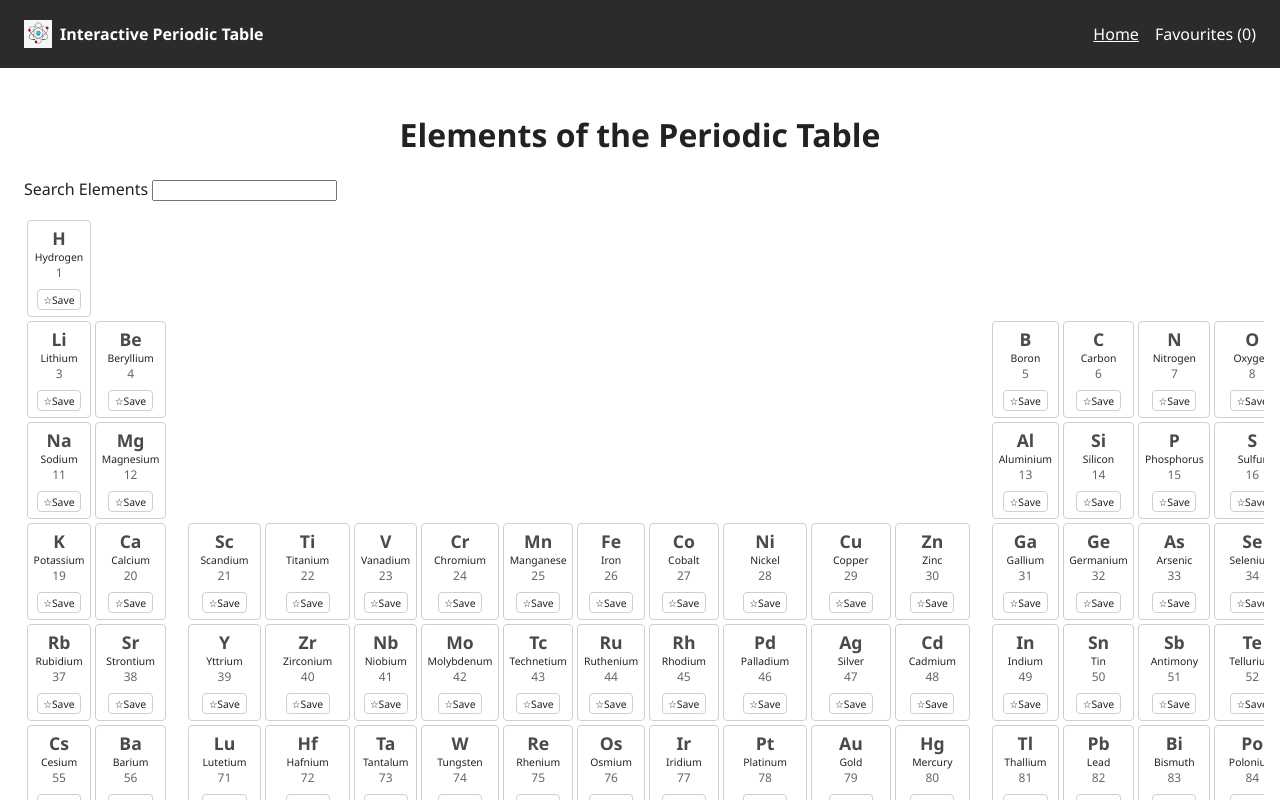
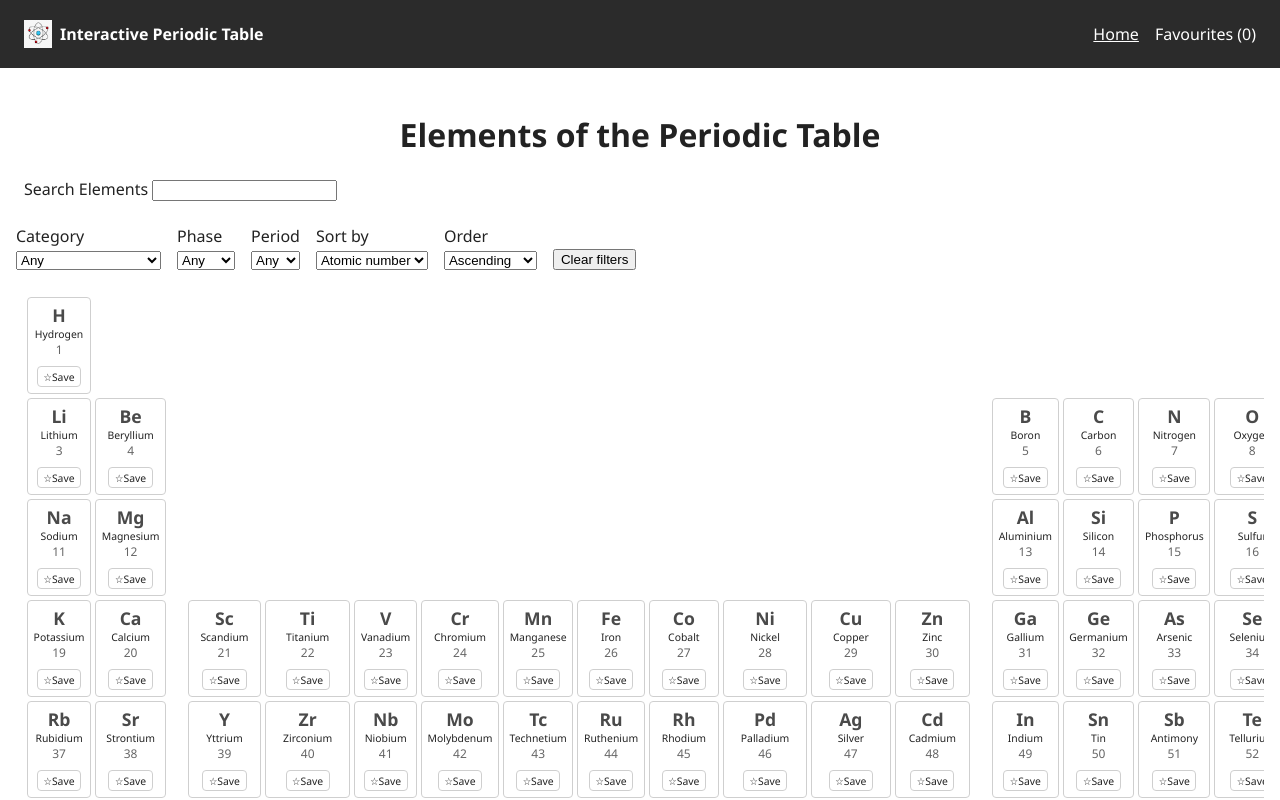
Before and after one commit to RyanLildhar/Web-Dev-Group-Project, a React (Vite) app: page / in a window 1280 px wide. Shown: the top 800 px of the page. Built offline with nearby package versions, Linux system fonts and the light colour scheme.

Commit message:
Complete filter by category, phase and period

```diff
--- a/src/App.jsx
+++ b/src/App.jsx
@@ -1,12 +1,12 @@
 import { useState, useEffect } from 'react'
 import logo from './assets/atom-logo.png'
 import './styles/styles.css'
-// import Card from './Card'
+import Card from './Card'
 import FavouriteButton from './FavouriteButton'
 import FavouritesPage from './FavouritesPage'
 import useFavourites from './hooks/useFavourites'
 import Grid from './Grid'
-import {useElementFilters} from './hooks/useElementFilters'
+import {useElementFilters,SORT_OPTIONS,DEFAULT_SORT} from './hooks/useElementFilters'
 
 export default function App() {
   // useState for track view, (null) state is no element selected
@@ -17,7 +17,11 @@ export default function App() {
   const [view, setView] = useState('home');
   const { favourites, isFavourite, toggleFavourite } = useFavourites();
   // search state and filtering (hook)
-  const {results: visibleElements, query, setQuery} = useElementFilters(elements);
+  const {results: visibleElements, query, setQuery, options,
+          reset, category, setCategory, phase, setPhase, period,
+          setPeriod, sortKey, setSortKey, sortDirection,setSortDirection,
+         }= useElementFilters(elements);
+  const isSorted = sortKey !== DEFAULT_SORT || sortDirection !== 'asc';
 
   const goTo = (e, nextView) => {
     e.preventDefault();
@@ -86,12 +90,68 @@ export default function App() {
                 onChange={(event) => setQuery(event.target.value)}
                 />
               </div>
+              <div className="filter-bar">
+                <label>
+                  Category
+                  <select value={category} onChange={(e) => setCategory(e.target.value)}>
+                    <option value="">Any</option>
+                    {options.categories.map((c) => <option key={c} value={c}>{c}</option>)}
+                  </select>
+                </label>
+
+                <label>
+                  Phase
+                  <select value={phase} onChange={(e) => setPhase(e.target.value)}>
+                    <option value="">Any</option>
+                    {options.phases.map((p) => <option key={p} value={p}>{p}</option>)}
+                  </select>
+                </label>
+
+                <label>
+                  Period
+                  <select value={period} onChange={(e) => setPeriod(e.target.value)}>
+                    <option value="">Any</option>
+                    {options.periods.map((p) => <option key={p} value={p}>{p}</option>)}
+                  </select>
+                </label>
+
+                <label>
+                  Sort by
+                  <select value={sortKey} onChange={(e) => setSortKey(e.target.value)}>
+                    {SORT_OPTIONS.map((o) => <option key={o.value} value={o.value}>{o.label}</option>)}
+                  </select>
+                </label>
+
+                <label>
+                  Order
+                  <select value={sortDirection} onChange={(e) => setSortDirection(e.target.value)}>
+                    <option value="asc">Ascending</option>
+                    <option value="desc">Descending</option>
+                  </select>
+                </label>
+
+                <button type="button" onClick={reset}>Clear filters</button>
+              </div>
+              {isSorted ? (
+                <section className="grid">
+                  {visibleElements.map((element) => (
+                    <Card
+                      key={element.number}
+                      element={element}
+                      onClick={() => setCurrentElement(element)}
+                      isFavourite={isFavourite(element.number)}
+                      onToggleFavourite={toggleFavourite}
+                    />
+                  ))}
+                </section>
+              ) : (
               <section className="periodic-table">
               <Grid
                 elements={visibleElements}
                 cardActions={{ setCurrentElement, isFavourite, toggleFavourite}}
               />
             </section>
+            )}
             </div>
 
             {/* <section className="grid">
@@ -105,9 +165,14 @@ export default function App() {
                 />
               ))}
             </section> */}
-
             {elements.length > 0 && visibleElements.length === 0 && (
-                <p role="status">No elements match "{query}".</p>
+              <div role="status" className="no-results">
+                <p>
+                  No elements match
+                  {query.trim() !== '' ? ` "${query.trim()}"` : ' these filters'}.
+                </p>
+                <button type="button" onClick={reset}>Clear filters</button>
+              </div>
             )}
           </>
         )}
--- a/src/hooks/useElementFilters.js
+++ b/src/hooks/useElementFilters.js
@@ -1,4 +1,18 @@
 import {useState, useMemo} from 'react'
+export const SORT_OPTIONS = [
+  {value: 'number', label: 'Atomic number'},
+  {value: 'name', label: 'Name'},
+  {value: 'atomic_mass', label: 'Atomic mass'},
+  {value: 'melt', label: 'Melting point'},
+  {value: 'boil', label: 'Boiling point'},
+]
+
+export const DEFAULT_SORT = 'number'
+
+// The data has several "unknown, probably ..." categories; group them as one.
+export function normalizeCategory(category) {
+  return category.startsWith('unknown') ? 'unknown' : category
+}
 
 export function filterElements(elements, query) {
   const q = query.trim().toLowerCase()
@@ -16,13 +30,76 @@ export function filterElements(elements, query) {
   )
 }
 
+// category, phase and period
+export function applyFilters(elements, {query = '', category = '', phase = '', period = ''} = {}) {
+  return filterElements(elements, query).filter(
+    (element) =>
+      (category === '' || normalizeCategory(element.category) === category) &&
+      (phase === '' || element.phase === phase) &&
+      (period === '' || element.period === Number(period))
+  )
+}
+
+// returns new array
+// null elements last
+export function sortElements(elements, key = DEFAULT_SORT, direction = 'asc') {
+  const sign = direction === 'desc' ? -1 : 1
+  return [...elements].sort((a, b) => {
+    const av = a[key]
+    const bv = b[key]
+    if (av == null && bv == null) return a.number - b.number
+    if (av == null) return 1
+    if (bv == null) return -1
+    const cmp = typeof av === 'string' ? av.localeCompare(bv) : av - bv
+    return cmp !== 0 ? sign * cmp : a.number - b.number
+  })
+}
+
 export function useElementFilters(elements) {
   const [query, setQuery] = useState('')
+  const [category, setCategory] = useState('')
+  const [phase, setPhase] = useState('')
+  const [period, setPeriod] = useState('')
+  const [sortKey, setSortKey] = useState(DEFAULT_SORT)
+  const [sortDirection, setSortDirection] = useState('asc')
+  const options = useMemo(() => {
+  const unique = (values) => [...new Set(values)]
+  return {
+    categories: unique(elements.map((e) => normalizeCategory(e.category))).sort(),
+    phases: unique(elements.map((e) => e.phase)).sort(),
+    periods: unique(elements.map((e) => e.period)).sort((a, b) => a - b),
+      }
+    },
+    [elements]
+    )
 
-  const results = useMemo(
-    () => filterElements(elements, query),
-    [elements, query]
-  )
+    const results = useMemo(
+      () => sortElements(
+        applyFilters(elements, {query, category, phase, period}),
+        sortKey,
+        sortDirection
+      ),
+      [elements, query, category, phase, period, sortKey, sortDirection]
+    )
 
-  return {results, query, setQuery}
-}
+    const isFiltering = query.trim() !== '' || category !== '' || phase !== '' || period !== ''
+
+    const reset = () => {
+      setQuery('')
+      setCategory('')
+      setPhase('')
+      setPeriod('')
+      setSortKey(DEFAULT_SORT)
+      setSortDirection('asc')
+    }
+
+    return {
+      results, options, isFiltering, reset,
+      query, setQuery,
+      category, setCategory,
+      phase, setPhase,
+      period, setPeriod,
+      sortKey, setSortKey,
+      sortDirection, setSortDirection,
+    }
+  }
--- a/src/styles/styles.css
+++ b/src/styles/styles.css
@@ -138,3 +138,17 @@ main {
 .search-bar {
   padding: 0 0.5rem 0.5rem 0.5rem;
 }
+
+.filter-bar {
+  display: flex;
+  flex-wrap: wrap;
+  gap: 1rem;
+  align-items: flex-end;
+  margin: 1rem 0;
+}
+
+.filter-bar label {
+  display: flex;
+  flex-direction: column;
+  gap: 0.25rem;
+}
```
